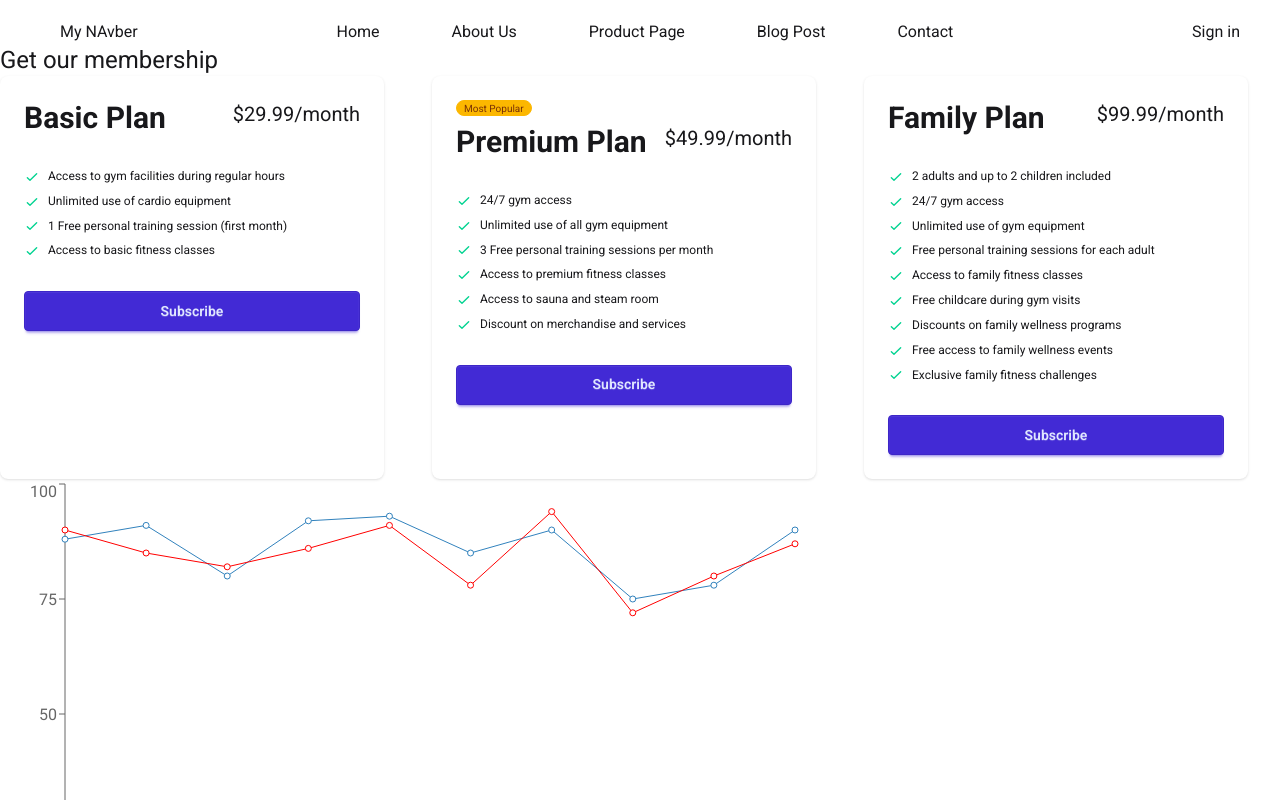
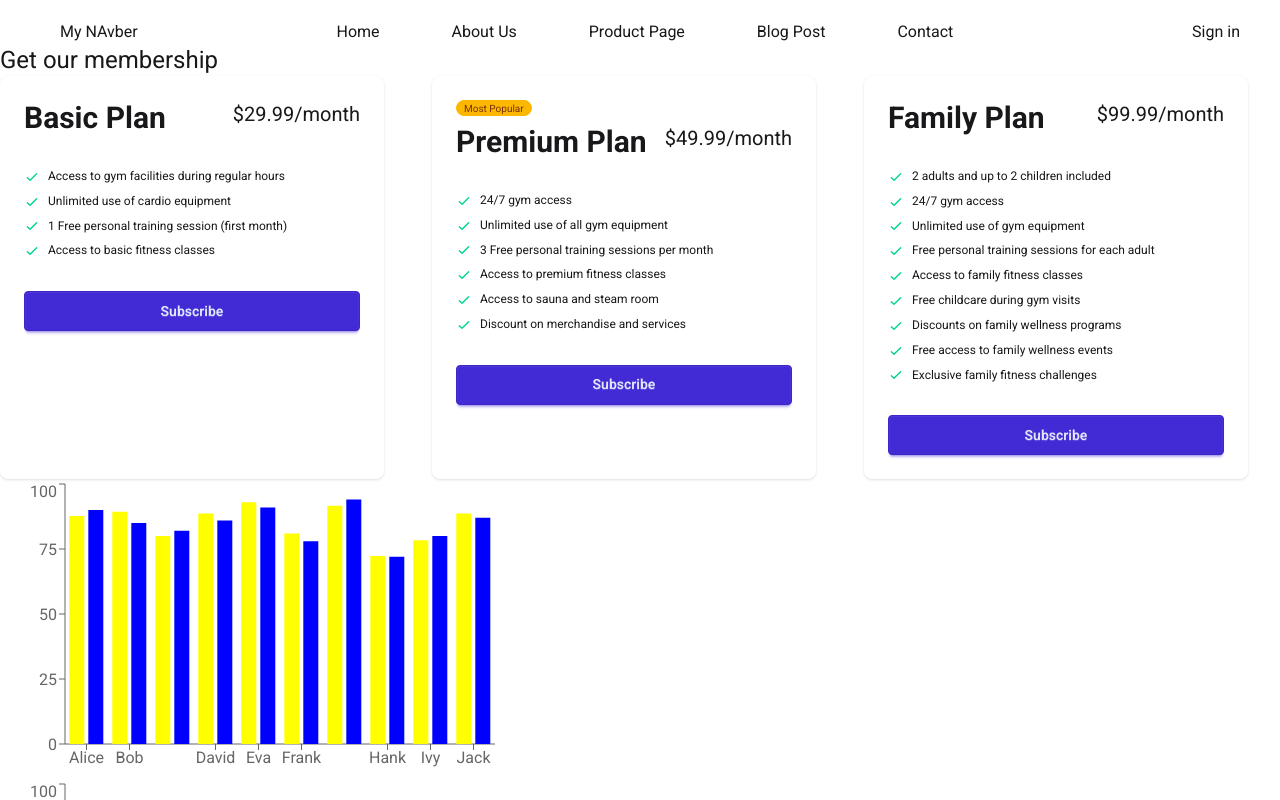
Before and after one commit to Topan-Roy/tailwine-react-pricing-optiones, a React (Vite) app: page / in a window 1280 px wide. Shown: the top 800 px of the page. Built offline with nearby package versions, Linux system fonts and the light colour scheme.

Commit message:
added markchart

```diff
--- a/package.json
+++ b/package.json
@@ -11,6 +11,7 @@
   },
   "dependencies": {
     "@tailwindcss/vite": "^4.1.3",
+    "axios": "^1.8.4",
     "lucide-react": "^0.487.0",
     "react": "^19.0.0",
     "react-dom": "^19.0.0",
--- /dev/null
+++ b/public/markData.json
@@ -0,0 +1,92 @@
+[
+    {
+      "student_id": 1,
+      "name": "Alice",
+      "marks": {
+        "physics": 85,
+        "chemistry": 90,
+        "math": 88
+      }
+    },
+    {
+      "student_id": 2,
+      "name": "Bob",
+      "marks": {
+        "physics": 92,
+        "chemistry": 85,
+        "math": 91
+      }
+    },
+    {
+      "student_id": 3,
+      "name": "Charlie",
+      "marks": {
+        "physics": 78,
+        "chemistry": 82,
+        "math": 80
+      }
+    },
+    {
+      "student_id": 4,
+      "name": "David",
+      "marks": {
+        "physics": 88,
+        "chemistry": 86,
+        "math": 92
+      }
+    },
+    {
+      "student_id": 5,
+      "name": "Eva",
+      "marks": {
+        "physics": 95,
+        "chemistry": 91,
+        "math": 93
+      }
+    },
+    {
+      "student_id": 6,
+      "name": "Frank",
+      "marks": {
+        "physics": 80,
+        "chemistry": 78,
+        "math": 85
+      }
+    },
+    {
+      "student_id": 7,
+      "name": "Grace",
+      "marks": {
+        "physics": 91,
+        "chemistry": 94,
+        "math": 90
+      }
+    },
+    {
+      "student_id": 8,
+      "name": "Hank",
+      "marks": {
+        "physics": 70,
+        "chemistry": 72,
+        "math": 75
+      }
+    },
+    {
+      "student_id": 9,
+      "name": "Ivy",
+      "marks": {
+        "physics": 77,
+        "chemistry": 80,
+        "math": 78
+      }
+    },
+    {
+      "student_id": 10,
+      "name": "Jack",
+      "marks": {
+        "physics": 89,
+        "chemistry": 87,
+        "math": 90
+      }
+    }
+  ]
--- a/src/App.jsx
+++ b/src/App.jsx
@@ -5,10 +5,12 @@ import Daisynav from './components/DaistNav/daisynav'
 import Navber from './components/navber/navber'
 import Pricirgoption from './components/navber/pricirgOption/pricirgoption'
 import Resultchart from './components/resultChart/resultchart'
+import axios from 'axios'
+import Markschart from './components/marksChart/markschart'
 
 function App() {
- const pricingPromice =fetch('pricing.json').then(res=>res.json())
-
+ const pricingPromice =fetch('pricing.json').then(res=>res.json());
+const marksPromice=axios.get('markData.json');
   return (
     <>
      <header>
@@ -20,6 +22,11 @@ function App() {
           <Suspense fallback={<span className="loading loading-spinner loading-lg"></span>}>
             <Pricirgoption pricingPromice={pricingPromice}></Pricirgoption>
           </Suspense>
+
+          <Suspense fallback={<span className="loading loading-spinner loading-lg"></span>}>
+            <Markschart marksPromice={marksPromice}></Markschart>
+          </Suspense>
+
           <Resultchart></Resultchart>
       </main>
 
--- /dev/null
+++ b/src/components/marksChart/markschart.jsx
@@ -0,0 +1,34 @@
+import React, { use } from 'react';
+import { Bar, BarChart, XAxis, YAxis } from 'recharts';
+
+const Markschart = ({marksPromice}) => {
+    const markdataRes = use(marksPromice);
+    const markdata =markdataRes.data;
+//   data procesing for the chart
+const markchartdata= markdata.map(studentdata =>{
+    const student ={
+         id:studentdata.student_id,
+         name:studentdata.name,
+         physics:studentdata.marks.physics,
+         chemistry:studentdata.marks.chemistry,
+        math:studentdata.marks.math
+
+    }
+    const avg =(student.physics +student.chemistry +student.math) /3;
+    student.avg =avg;
+    return student;
+})
+console.log(markchartdata)
+    return (
+        <div>
+            <BarChart width={500} height={300} data={markchartdata}>
+                <XAxis dataKey="name"></XAxis>
+                <YAxis></YAxis>
+                <Bar dataKey="avg" fill='yellow'></Bar>
+                <Bar dataKey="chemistry" fill='blue'></Bar>
+            </BarChart>
+        </div>
+    );
+};
+
+export default Markschart;
```
Also changed, not shown: 1 other file (tests, documents, lock files or other folders).
